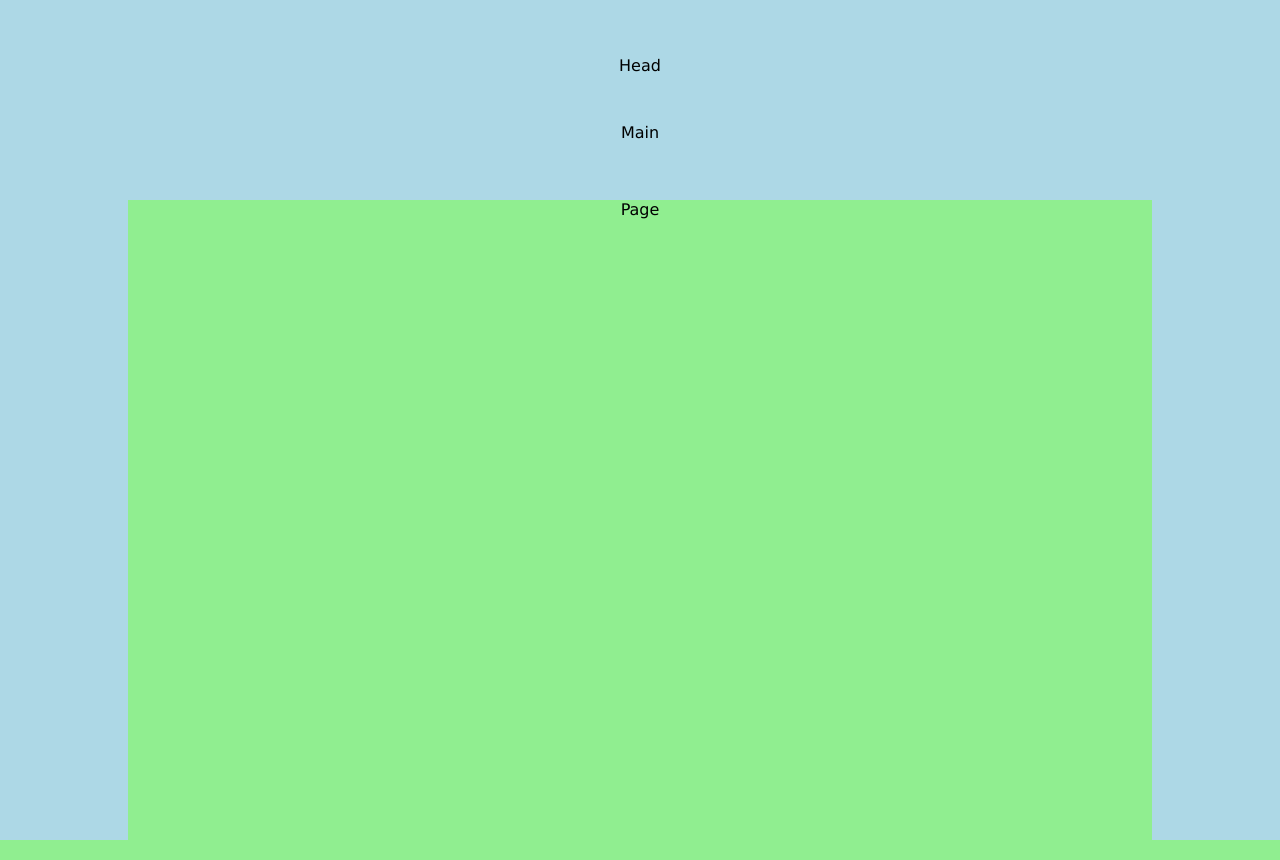
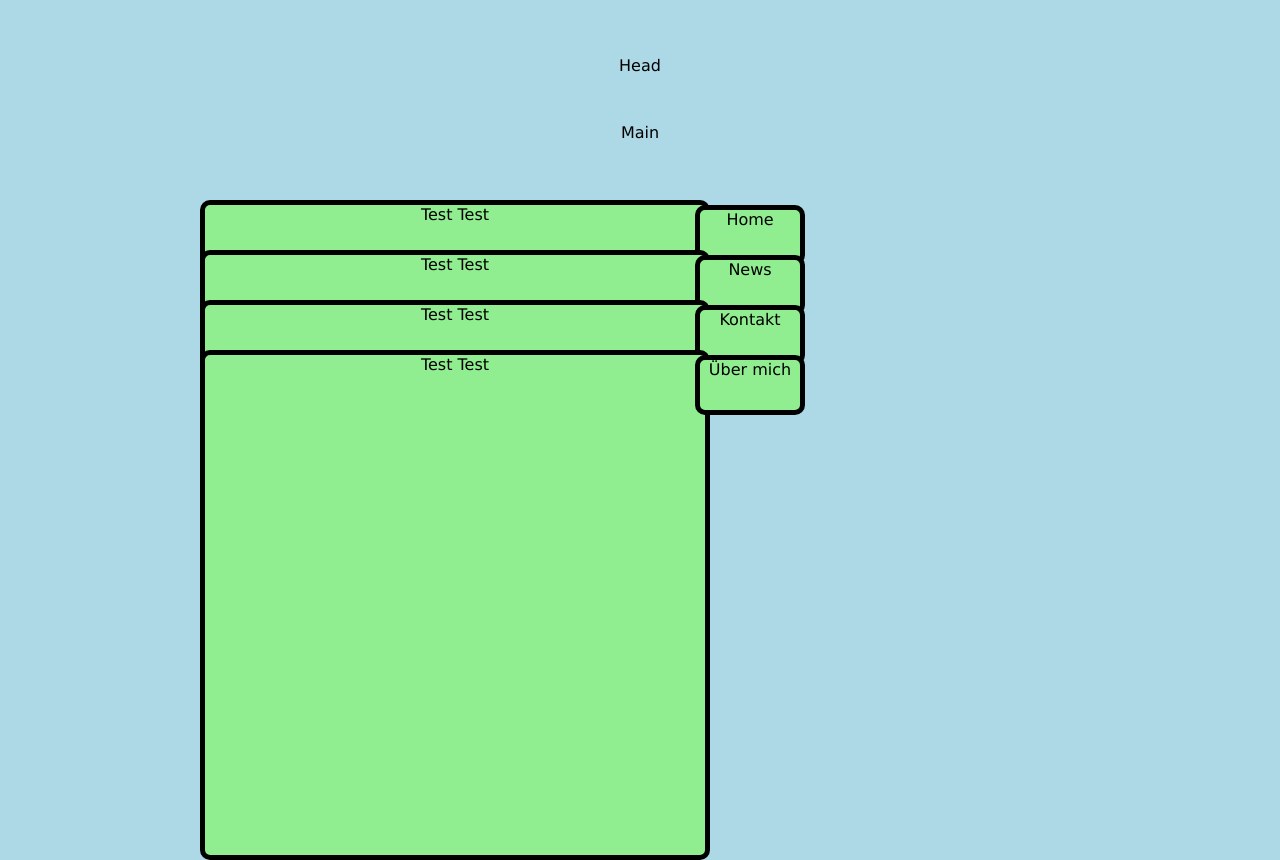
Before and after one commit to Carranya/website_proposal_3, a PHP site: page / in a window 1280 px wide. Run offline with PHP 8.4, Linux system fonts and the light colour scheme.

Commit message:
created slide system

```diff
--- a/css/style.css
+++ b/css/style.css
@@ -13,11 +13,44 @@ body {
 .contentPage {
     position: absolute;
     top: 200px;
-    left: 10%;
-    width: 80%;
-    height: 80%;
+    left: 200px;
+    width: 500px;
+    height: 500px;
     display: block;
     background-color: lightgreen;
+    transition: transform 1s;
+    border: 5px solid black;
+    border-radius: 10px;
+}
+
+.menuLabel {
+    position: absolute;
+    display: block;
+    top: 0;
+    right: -100px;
+    width: 100px;
+    height: 50px;
+    background-color: lightgreen;
+    border: 5px solid black;
+    border-radius: 10px;
+}
+
+#idHome {
+    top: 200px;
     transform: translate(0, 0);
-    transition: transform 1s;
 }
+
+#idNews {
+    top: 250px;
+    transform: translate(0, 0);
+}
+
+#idContact {
+    top: 300px;
+    transform: translate(0, 0);
+}
+
+#idAbout {
+    top: 350px;
+    transform: translate(0, 0);
+}
--- a/index.php
+++ b/index.php
@@ -6,11 +6,29 @@
     <meta name="viewport" content="width=device-width, initial-scale=1.0">
     <title>Website Proposal 3</title>
     <link rel="stylesheet" href="css/style.css">
+    <script type="text/javascript" src="js/menu.js"></script>
 </head>
 <body>
     <div id="head"><p id="headTitle">Head</p></div>
     <div id="main">Main
-       <div class="contentPage">Page
+       <div id="idHome" class="contentPage">
+            <div id="idLabelHome" class="menuLabel">Home</div>
+            <div id="contentHome">Test Test</div>
+       </div>
+
+       <div id="idNews" class="contentPage">
+            <div id="idLabelNews" class="menuLabel">News</div>
+            <div id="contentNews">Test Test</div>
+       </div>
+
+       <div id="idContact" class="contentPage">
+            <div id="idLabelContact" class="menuLabel">Kontakt</div>
+            <div id="contentContact">Test Test</div>
+       </div>
+
+       <div id="idAbout" class="contentPage">
+            <div id="idLabelAbout" class="menuLabel">Über mich</div>
+            <div id="contentAbout">Test Test</div>
        </div>
     </div>
 
--- /dev/null
+++ b/js/menu.js
@@ -0,0 +1,38 @@
+
+let o = 0;
+
+window.onload = function(){
+    const pageLabels = ["idLabelHome",
+                        "idLabelNews",
+                        "idLabelContact",
+                        "idLabelAbout"];
+
+
+
+    for (let i=0; i<4; i++){
+        document.getElementById(pageLabels[i]).addEventListener("click", function(){openPage(pageLabels[i])});
+    }
+}
+
+
+function openPage(id) {
+
+
+
+    const pages = {idLabelHome:"idHome",
+                    idLabelNews:"idNews",
+                    idLabelContact:"idContact",
+                    idLabelAbout:"idAbout"};
+
+        if ( o == 0){
+            let pageOpen = document.getElementById(pages[id]);
+            pageOpen.style.transform = "translate(-695px, 0)";
+            o++;
+            alert(o);
+        } else {
+            let pageOpen = document.getElementById(pages[id]);
+            pageOpen.style.transform = "translate(0, 0)";
+            o--;
+            alert(o);
+        }
+}
```
